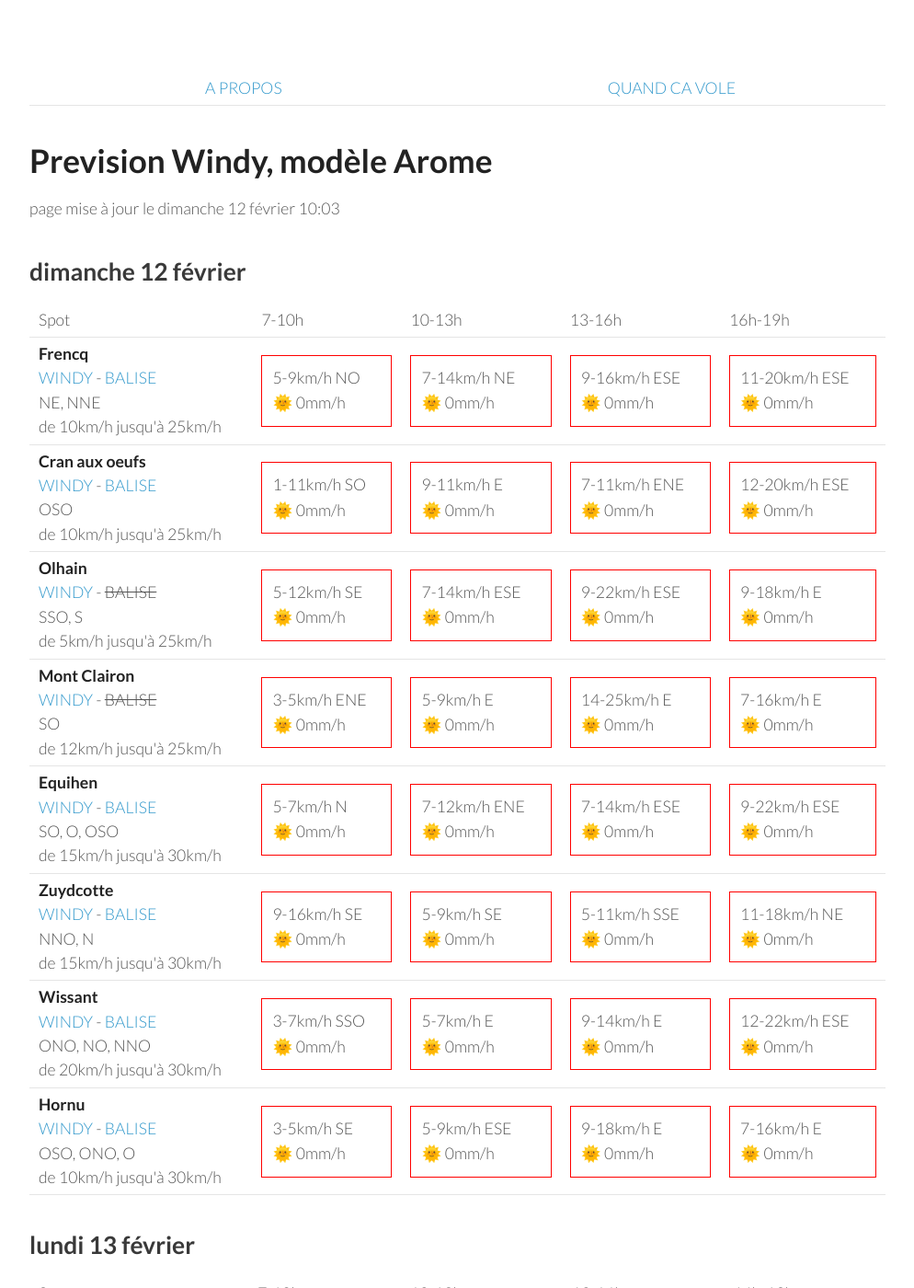
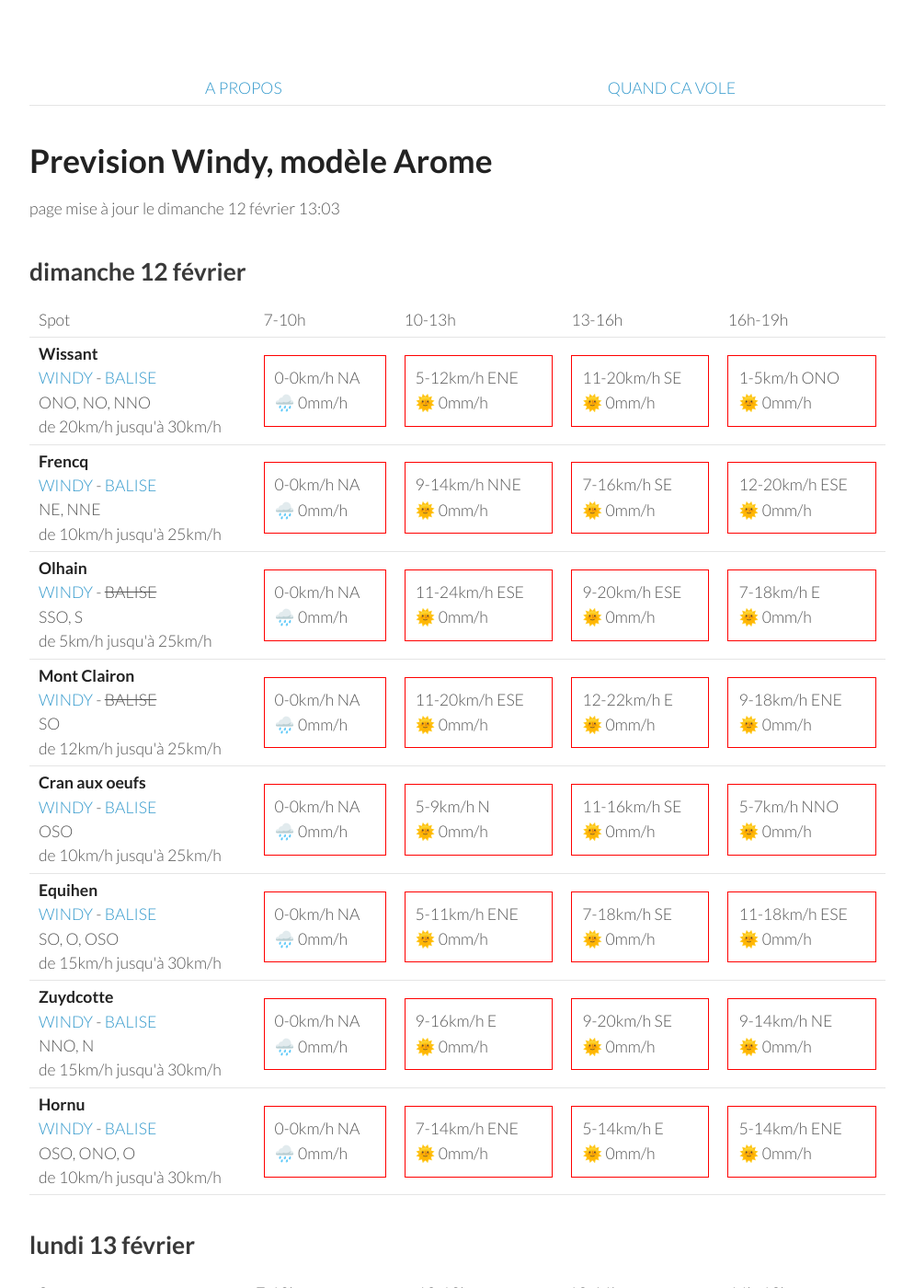
Before and after one commit to parapente-dans-le-nord/parapente-dans-le-nord.github.io, a Jekyll site: the page built from all.markdown, in a window 1280 px wide and 1400 px high. Shown: the whole window at 92% size, without its empty margins (26-1020 px from the left). Built offline with Jekyll 4.4.1, drawn with Linux system fonts in a browser that asks for light colours; some of the changed text lies outside the part shown.

Commit message:
update index.markdown

```diff
--- a/all.markdown
+++ b/all.markdown
@@ -7,7 +7,7 @@ title:  "Tous les spots"
 {: .links}
 
 # Prevision Windy, modèle Arome
-page mise à jour le dimanche 12 février 10:03
+page mise à jour le dimanche 12 février 13:03
 
 ## dimanche 12 février
 
@@ -22,83 +22,75 @@ page mise à jour le dimanche 12 février 10:03
       <td>16h-19h</td>
     </tr>
 <tr>
+        <td><strong>Wissant</strong><br><a href="https://windy.com/50.885/1.653?50.488,1.653,8,m:e3XagdU">WINDY</a> - <span class=""><a href="https://balisemeteo.com/balise_histo.php?idBalise=159">BALISE</a> </span><br> <span class="vent-favorable">ONO, NO, NNO</span><br><span class="force-vent">de 20km/h jusqu'à 30km/h</span> </td>
+
+            <td><div class="not-flyable"><p>0-0km/h NA</p><p>🌧️ 0mm/h</p></div></td>
+            <td><div class="not-flyable"><p>5-12km/h ENE</p><p>🌞 0mm/h</p></div></td>
+            <td><div class="not-flyable"><p>11-20km/h SE</p><p>🌞 0mm/h</p></div></td>
+            <td><div class="not-flyable"><p>1-5km/h ONO</p><p>🌞 0mm/h</p></div></td>
+
+    </tr>
+<tr>
         <td><strong>Frencq</strong><br><a href="https://windy.com/50.559/1.669?50.159,1.670,8,m:e3qagdV">WINDY</a> - <span class=""><a href="https://balisemeteo.com/balise_histo.php?idBalise=159">BALISE</a> </span><br> <span class="vent-favorable">NE, NNE</span><br><span class="force-vent">de 10km/h jusqu'à 25km/h</span> </td>
 
-            <td><div class="not-flyable"><p>5-9km/h NO</p><p>🌞 0mm/h</p></div></td>
-            <td><div class="not-flyable"><p>7-14km/h NE</p><p>🌞 0mm/h</p></div></td>
-            <td><div class="not-flyable"><p>9-16km/h ESE</p><p>🌞 0mm/h</p></div></td>
+            <td><div class="not-flyable"><p>0-0km/h NA</p><p>🌧️ 0mm/h</p></div></td>
+            <td><div class="not-flyable"><p>9-14km/h NNE</p><p>🌞 0mm/h</p></div></td>
+            <td><div class="not-flyable"><p>7-16km/h SE</p><p>🌞 0mm/h</p></div></td>
+            <td><div class="not-flyable"><p>12-20km/h ESE</p><p>🌞 0mm/h</p></div></td>
+
+    </tr>
+<tr>
+        <td><strong>Olhain</strong><br><a href="https://windy.com/50.434/2.586?50.031,2.587,8,m:e3eagft">WINDY</a> - <span class="no-balise"> BALISE </span><br> <span class="vent-favorable">SSO, S</span><br><span class="force-vent">de 5km/h jusqu'à 25km/h</span> </td>
+
+            <td><div class="not-flyable"><p>0-0km/h NA</p><p>🌧️ 0mm/h</p></div></td>
+            <td><div class="not-flyable"><p>11-24km/h ESE</p><p>🌞 0mm/h</p></div></td>
+            <td><div class="not-flyable"><p>9-20km/h ESE</p><p>🌞 0mm/h</p></div></td>
+            <td><div class="not-flyable"><p>7-18km/h E</p><p>🌞 0mm/h</p></div></td>
+
+    </tr>
+<tr>
+        <td><strong>Mont Clairon</strong><br><a href="https://windy.com/49.919/2.729?49.515,2.730,8,m:e2magfH">WINDY</a> - <span class="no-balise"> BALISE </span><br> <span class="vent-favorable">SO</span><br><span class="force-vent">de 12km/h jusqu'à 25km/h</span> </td>
+
+            <td><div class="not-flyable"><p>0-0km/h NA</p><p>🌧️ 0mm/h</p></div></td>
             <td><div class="not-flyable"><p>11-20km/h ESE</p><p>🌞 0mm/h</p></div></td>
-
+            <td><div class="not-flyable"><p>12-22km/h E</p><p>🌞 0mm/h</p></div></td>
+            <td><div class="not-flyable"><p>9-18km/h ENE</p><p>🌞 0mm/h</p></div></td>
 
     </tr>
 <tr>
         <td><strong>Cran aux oeufs</strong><br><a href="https://windy.com/50.847/1.584?50.451,1.582,8,m:e3TagdN">WINDY</a> - <span class=""><a href="https://www.meteociel.fr/temps-reel/obs_villes.php?code2=7004">BALISE</a> </span><br> <span class="vent-favorable">OSO</span><br><span class="force-vent">de 10km/h jusqu'à 25km/h</span> </td>
 
-            <td><div class="not-flyable"><p>1-11km/h SO</p><p>🌞 0mm/h</p></div></td>
-            <td><div class="not-flyable"><p>9-11km/h E</p><p>🌞 0mm/h</p></div></td>
-            <td><div class="not-flyable"><p>7-11km/h ENE</p><p>🌞 0mm/h</p></div></td>
-            <td><div class="not-flyable"><p>12-20km/h ESE</p><p>🌞 0mm/h</p></div></td>
-
-
-    </tr>
-<tr>
-        <td><strong>Olhain</strong><br><a href="https://windy.com/50.434/2.586?50.031,2.587,8,m:e3eagft">WINDY</a> - <span class="no-balise"> BALISE </span><br> <span class="vent-favorable">SSO, S</span><br><span class="force-vent">de 5km/h jusqu'à 25km/h</span> </td>
-
-            <td><div class="not-flyable"><p>5-12km/h SE</p><p>🌞 0mm/h</p></div></td>
-            <td><div class="not-flyable"><p>7-14km/h ESE</p><p>🌞 0mm/h</p></div></td>
-            <td><div class="not-flyable"><p>9-22km/h ESE</p><p>🌞 0mm/h</p></div></td>
-            <td><div class="not-flyable"><p>9-18km/h E</p><p>🌞 0mm/h</p></div></td>
-
-
-    </tr>
-<tr>
-        <td><strong>Mont Clairon</strong><br><a href="https://windy.com/49.919/2.729?49.515,2.730,8,m:e2magfH">WINDY</a> - <span class="no-balise"> BALISE </span><br> <span class="vent-favorable">SO</span><br><span class="force-vent">de 12km/h jusqu'à 25km/h</span> </td>
-
-            <td><div class="not-flyable"><p>3-5km/h ENE</p><p>🌞 0mm/h</p></div></td>
-            <td><div class="not-flyable"><p>5-9km/h E</p><p>🌞 0mm/h</p></div></td>
-            <td><div class="not-flyable"><p>14-25km/h E</p><p>🌞 0mm/h</p></div></td>
-            <td><div class="not-flyable"><p>7-16km/h E</p><p>🌞 0mm/h</p></div></td>
-
+            <td><div class="not-flyable"><p>0-0km/h NA</p><p>🌧️ 0mm/h</p></div></td>
+            <td><div class="not-flyable"><p>5-9km/h N</p><p>🌞 0mm/h</p></div></td>
+            <td><div class="not-flyable"><p>11-16km/h SE</p><p>🌞 0mm/h</p></div></td>
+            <td><div class="not-flyable"><p>5-7km/h NNO</p><p>🌞 0mm/h</p></div></td>
 
     </tr>
 <tr>
         <td><strong>Equihen</strong><br><a href="https://windy.com/50.679/1.572?50.279,1.571,8,m:e3CagdM">WINDY</a> - <span class=""><a href="https://balisemeteo.com/balise_histo.php?idBalise=159">BALISE</a> </span><br> <span class="vent-favorable">SO, O, OSO</span><br><span class="force-vent">de 15km/h jusqu'à 30km/h</span> </td>
 
-            <td><div class="not-flyable"><p>5-7km/h N</p><p>🌞 0mm/h</p></div></td>
-            <td><div class="not-flyable"><p>7-12km/h ENE</p><p>🌞 0mm/h</p></div></td>
-            <td><div class="not-flyable"><p>7-14km/h ESE</p><p>🌞 0mm/h</p></div></td>
-            <td><div class="not-flyable"><p>9-22km/h ESE</p><p>🌞 0mm/h</p></div></td>
-
+            <td><div class="not-flyable"><p>0-0km/h NA</p><p>🌧️ 0mm/h</p></div></td>
+            <td><div class="not-flyable"><p>5-11km/h ENE</p><p>🌞 0mm/h</p></div></td>
+            <td><div class="not-flyable"><p>7-18km/h SE</p><p>🌞 0mm/h</p></div></td>
+            <td><div class="not-flyable"><p>11-18km/h ESE</p><p>🌞 0mm/h</p></div></td>
 
     </tr>
 <tr>
         <td><strong>Zuydcotte</strong><br><a href="https://windy.com/51.064/2.491?50.669,2.488,8,m:e4hagfk">WINDY</a> - <span class=""><a href="https://www.allosurf.net/meteo/live/dunkerque-station-meteo-lfak-8329.html">BALISE</a> </span><br> <span class="vent-favorable">NNO, N</span><br><span class="force-vent">de 15km/h jusqu'à 30km/h</span> </td>
 
-            <td><div class="not-flyable"><p>9-16km/h SE</p><p>🌞 0mm/h</p></div></td>
-            <td><div class="not-flyable"><p>5-9km/h SE</p><p>🌞 0mm/h</p></div></td>
-            <td><div class="not-flyable"><p>5-11km/h SSE</p><p>🌞 0mm/h</p></div></td>
-            <td><div class="not-flyable"><p>11-18km/h NE</p><p>🌞 0mm/h</p></div></td>
-
-
-    </tr>
-<tr>
-        <td><strong>Wissant</strong><br><a href="https://windy.com/50.885/1.653?50.488,1.653,8,m:e3XagdU">WINDY</a> - <span class=""><a href="https://balisemeteo.com/balise_histo.php?idBalise=159">BALISE</a> </span><br> <span class="vent-favorable">ONO, NO, NNO</span><br><span class="force-vent">de 20km/h jusqu'à 30km/h</span> </td>
-
-            <td><div class="not-flyable"><p>3-7km/h SSO</p><p>🌞 0mm/h</p></div></td>
-            <td><div class="not-flyable"><p>5-7km/h E</p><p>🌞 0mm/h</p></div></td>
-            <td><div class="not-flyable"><p>9-14km/h E</p><p>🌞 0mm/h</p></div></td>
-            <td><div class="not-flyable"><p>12-22km/h ESE</p><p>🌞 0mm/h</p></div></td>
-
+            <td><div class="not-flyable"><p>0-0km/h NA</p><p>🌧️ 0mm/h</p></div></td>
+            <td><div class="not-flyable"><p>9-16km/h E</p><p>🌞 0mm/h</p></div></td>
+            <td><div class="not-flyable"><p>9-20km/h SE</p><p>🌞 0mm/h</p></div></td>
+            <td><div class="not-flyable"><p>9-14km/h NE</p><p>🌞 0mm/h</p></div></td>
 
     </tr>
 <tr>
         <td><strong>Hornu</strong><br><a href="https://windy.com/50.424/3.819?50.024,3.818,8,m:e3daghw">WINDY</a> - <span class=""><a href="https://balisemeteo.com/balise_histo.php?idBalise=5040">BALISE</a> </span><br> <span class="vent-favorable">OSO, ONO, O</span><br><span class="force-vent">de 10km/h jusqu'à 30km/h</span> </td>
 
-            <td><div class="not-flyable"><p>3-5km/h SE</p><p>🌞 0mm/h</p></div></td>
-            <td><div class="not-flyable"><p>5-9km/h ESE</p><p>🌞 0mm/h</p></div></td>
-            <td><div class="not-flyable"><p>9-18km/h E</p><p>🌞 0mm/h</p></div></td>
-            <td><div class="not-flyable"><p>7-16km/h E</p><p>🌞 0mm/h</p></div></td>
-
+            <td><div class="not-flyable"><p>0-0km/h NA</p><p>🌧️ 0mm/h</p></div></td>
+            <td><div class="not-flyable"><p>7-14km/h ENE</p><p>🌞 0mm/h</p></div></td>
+            <td><div class="not-flyable"><p>5-14km/h E</p><p>🌞 0mm/h</p></div></td>
+            <td><div class="not-flyable"><p>5-14km/h ENE</p><p>🌞 0mm/h</p></div></td>
 
     </tr>
 
@@ -120,69 +112,69 @@ page mise à jour le dimanche 12 février 10:03
 <tr>
         <td><strong>Olhain</strong><br><a href="https://windy.com/50.434/2.586?50.031,2.587,8,m:e3eagft">WINDY</a> - <span class="no-balise"> BALISE </span><br> <span class="vent-favorable">SSO, S</span><br><span class="force-vent">de 5km/h jusqu'à 25km/h</span> </td>
 
-            <td><div class="flyable"><p>12-25km/h S</p><p>🌞 0mm/h</p></div></td>
-            <td><div class="flyable"><p>12-24km/h S</p><p>🌞 0mm/h</p></div></td>
+            <td><div class="not-flyable"><p>5-12km/h SSE</p><p>🌞 0mm/h</p></div></td>
+            <td><div class="flyable"><p>9-16km/h S</p><p>🌞 0mm/h</p></div></td>
+            <td><div class="not-flyable"><p>11-24km/h SSE</p><p>🌞 0mm/h</p></div></td>
             <td><div class="flyable"><p>11-22km/h S</p><p>🌞 0mm/h</p></div></td>
-            <td><div class="not-flyable"><p>11-20km/h SSE</p><p>🌞 0mm/h</p></div></td>
 
 
     </tr>
 <tr>
         <td><strong>Licques</strong><br><a href="https://windy.com/50.786/1.936?50.388,1.934,8">WINDY</a> - <span class="no-balise"> BALISE </span><br> <span class="vent-favorable">S, SSE, SE</span><br><span class="force-vent">de 10km/h jusqu'à 25km/h</span> </td>
 
-            <td><div class="not-flyable"><p>3-3km/h E</p><p>🌞 0mm/h</p></div></td>
-            <td><div class="not-flyable"><p>3-5km/h S</p><p>🌞 0mm/h</p></div></td>
-            <td><div class="not-flyable"><p>5-14km/h S</p><p>🌞 0mm/h</p></div></td>
-            <td><div class="not-flyable"><p>9-16km/h SSE</p><p>🌞 0mm/h</p></div></td>
+            <td><div class="not-flyable"><p>3-9km/h SE</p><p>🌞 0mm/h</p></div></td>
+            <td><div class="not-flyable"><p>5-9km/h SE</p><p>🌞 0mm/h</p></div></td>
+            <td><div class="not-flyable"><p>7-14km/h SSE</p><p>🌞 0mm/h</p></div></td>
+            <td><div class="flyable"><p>11-18km/h SSE</p><p>🌞 0mm/h</p></div></td>
+
+
+    </tr>
+<tr>
+        <td><strong>Cran aux oeufs</strong><br><a href="https://windy.com/50.847/1.584?50.451,1.582,8,m:e3TagdN">WINDY</a> - <span class=""><a href="https://www.meteociel.fr/temps-reel/obs_villes.php?code2=7004">BALISE</a> </span><br> <span class="vent-favorable">OSO</span><br><span class="force-vent">de 10km/h jusqu'à 25km/h</span> </td>
+
+            <td><div class="not-flyable"><p>16-22km/h ESE</p><p>🌞 0mm/h</p></div></td>
+            <td><div class="not-flyable"><p>12-24km/h SE</p><p>🌞 0mm/h</p></div></td>
+            <td><div class="not-flyable"><p>5-11km/h OSO</p><p>🌞 0mm/h</p></div></td>
+            <td><div class="not-flyable"><p>5-11km/h NNE</p><p>🌞 0mm/h</p></div></td>
 
 
     </tr>
 <tr>
         <td><strong>La Comté</strong><br><a href="https://windy.com/50.426/2.500?50.025,2.499,8">WINDY</a> - <span class=""><a href="https://balisemeteo.com/balise.php?idBalise=">BALISE</a> </span><br> <span class="vent-favorable">O, ONO, NO</span><br><span class="force-vent">de 6km/h jusqu'à 25km/h</span> </td>
 
-            <td><div class="not-flyable"><p>11-22km/h S</p><p>🌞 0mm/h</p></div></td>
-            <td><div class="not-flyable"><p>11-20km/h S</p><p>🌞 0mm/h</p></div></td>
-            <td><div class="not-flyable"><p>11-22km/h S</p><p>🌞 0mm/h</p></div></td>
-            <td><div class="not-flyable"><p>11-20km/h SSE</p><p>🌞 0mm/h</p></div></td>
+            <td><div class="not-flyable"><p>3-9km/h SSE</p><p>🌞 0mm/h</p></div></td>
+            <td><div class="not-flyable"><p>7-14km/h S</p><p>🌞 0mm/h</p></div></td>
+            <td><div class="not-flyable"><p>12-22km/h SSE</p><p>🌞 0mm/h</p></div></td>
+            <td><div class="not-flyable"><p>12-20km/h S</p><p>🌞 0mm/h</p></div></td>
 
 
     </tr>
 <tr>
         <td><strong>Frencq</strong><br><a href="https://windy.com/50.559/1.669?50.159,1.670,8,m:e3qagdV">WINDY</a> - <span class=""><a href="https://balisemeteo.com/balise_histo.php?idBalise=159">BALISE</a> </span><br> <span class="vent-favorable">NE, NNE</span><br><span class="force-vent">de 10km/h jusqu'à 25km/h</span> </td>
 
-            <td><div class="not-flyable"><p>9-14km/h SE</p><p>🌞 0mm/h</p></div></td>
-            <td><div class="not-flyable"><p>11-18km/h SE</p><p>🌞 0mm/h</p></div></td>
-            <td><div class="not-flyable"><p>11-20km/h SE</p><p>🌞 0mm/h</p></div></td>
-            <td><div class="not-flyable"><p>12-20km/h SE</p><p>🌞 0mm/h</p></div></td>
-
-
-    </tr>
-<tr>
-        <td><strong>Cran aux oeufs</strong><br><a href="https://windy.com/50.847/1.584?50.451,1.582,8,m:e3TagdN">WINDY</a> - <span class=""><a href="https://www.meteociel.fr/temps-reel/obs_villes.php?code2=7004">BALISE</a> </span><br> <span class="vent-favorable">OSO</span><br><span class="force-vent">de 10km/h jusqu'à 25km/h</span> </td>
-
-            <td><div class="not-flyable"><p>12-18km/h SE</p><p>🌞 0mm/h</p></div></td>
+            <td><div class="not-flyable"><p>7-12km/h ESE</p><p>🌞 0mm/h</p></div></td>
+            <td><div class="not-flyable"><p>11-16km/h SE</p><p>🌞 0mm/h</p></div></td>
+            <td><div class="not-flyable"><p>14-24km/h SE</p><p>🌞 0mm/h</p></div></td>
             <td><div class="not-flyable"><p>12-22km/h SSE</p><p>🌞 0mm/h</p></div></td>
-            <td><div class="not-flyable"><p>7-16km/h SSO</p><p>🌞 0mm/h</p></div></td>
-            <td><div class="not-flyable"><p>7-12km/h NNE</p><p>🌞 0mm/h</p></div></td>
 
 
     </tr>
 <tr>
         <td><strong>Equihen</strong><br><a href="https://windy.com/50.679/1.572?50.279,1.571,8,m:e3CagdM">WINDY</a> - <span class=""><a href="https://balisemeteo.com/balise_histo.php?idBalise=159">BALISE</a> </span><br> <span class="vent-favorable">SO, O, OSO</span><br><span class="force-vent">de 15km/h jusqu'à 30km/h</span> </td>
 
-            <td><div class="not-flyable"><p>11-18km/h SE</p><p>🌞 0mm/h</p></div></td>
-            <td><div class="not-flyable"><p>9-20km/h SSE</p><p>🌞 0mm/h</p></div></td>
-            <td><div class="not-flyable"><p>9-16km/h SSE</p><p>🌞 0mm/h</p></div></td>
-            <td><div class="not-flyable"><p>9-16km/h SE</p><p>🌞 0mm/h</p></div></td>
+            <td><div class="not-flyable"><p>14-22km/h ESE</p><p>🌞 0mm/h</p></div></td>
+            <td><div class="not-flyable"><p>11-20km/h SE</p><p>🌞 0mm/h</p></div></td>
+            <td><div class="not-flyable"><p>9-18km/h SSE</p><p>🌞 0mm/h</p></div></td>
+            <td><div class="not-flyable"><p>9-18km/h SSE</p><p>🌞 0mm/h</p></div></td>
 
 
     </tr>
 <tr>
         <td><strong>Zuydcotte</strong><br><a href="https://windy.com/51.064/2.491?50.669,2.488,8,m:e4hagfk">WINDY</a> - <span class=""><a href="https://www.allosurf.net/meteo/live/dunkerque-station-meteo-lfak-8329.html">BALISE</a> </span><br> <span class="vent-favorable">NNO, N</span><br><span class="force-vent">de 15km/h jusqu'à 30km/h</span> </td>
 
-            <td><div class="not-flyable"><p>9-12km/h SE</p><p>🌞 0mm/h</p></div></td>
+            <td><div class="not-flyable"><p>9-16km/h SE</p><p>🌞 0mm/h</p></div></td>
+            <td><div class="not-flyable"><p>9-16km/h SSE</p><p>🌞 0mm/h</p></div></td>
             <td><div class="not-flyable"><p>12-20km/h SSE</p><p>🌞 0mm/h</p></div></td>
-            <td><div class="not-flyable"><p>12-22km/h SSE</p><p>🌞 0mm/h</p></div></td>
             <td><div class="not-flyable"><p>12-22km/h SSE</p><p>🌞 0mm/h</p></div></td>
 
 
@@ -190,29 +182,29 @@ page mise à jour le dimanche 12 février 10:03
 <tr>
         <td><strong>Wissant</strong><br><a href="https://windy.com/50.885/1.653?50.488,1.653,8,m:e3XagdU">WINDY</a> - <span class=""><a href="https://balisemeteo.com/balise_histo.php?idBalise=159">BALISE</a> </span><br> <span class="vent-favorable">ONO, NO, NNO</span><br><span class="force-vent">de 20km/h jusqu'à 30km/h</span> </td>
 
+            <td><div class="not-flyable"><p>12-18km/h SE</p><p>🌞 0mm/h</p></div></td>
+            <td><div class="not-flyable"><p>11-24km/h SE</p><p>🌞 0mm/h</p></div></td>
             <td><div class="not-flyable"><p>5-12km/h SSE</p><p>🌞 0mm/h</p></div></td>
-            <td><div class="not-flyable"><p>12-27km/h SSE</p><p>🌞 0mm/h</p></div></td>
-            <td><div class="not-flyable"><p>5-14km/h SSE</p><p>🌞 0mm/h</p></div></td>
-            <td><div class="not-flyable"><p>5-12km/h N</p><p>🌞 0mm/h</p></div></td>
+            <td><div class="not-flyable"><p>5-9km/h NNO</p><p>🌞 0mm/h</p></div></td>
 
 
     </tr>
 <tr>
         <td><strong>Hornu</strong><br><a href="https://windy.com/50.424/3.819?50.024,3.818,8,m:e3daghw">WINDY</a> - <span class=""><a href="https://balisemeteo.com/balise_histo.php?idBalise=5040">BALISE</a> </span><br> <span class="vent-favorable">OSO, ONO, O</span><br><span class="force-vent">de 10km/h jusqu'à 30km/h</span> </td>
 
-            <td><div class="not-flyable"><p>3-7km/h ESE</p><p>🌞 0mm/h</p></div></td>
-            <td><div class="not-flyable"><p>5-12km/h S</p><p>🌞 0mm/h</p></div></td>
-            <td><div class="not-flyable"><p>7-16km/h SSO</p><p>🌞 0mm/h</p></div></td>
-            <td><div class="not-flyable"><p>5-14km/h S</p><p>🌞 0mm/h</p></div></td>
+            <td><div class="not-flyable"><p>5-9km/h ESE</p><p>🌞 0mm/h</p></div></td>
+            <td><div class="not-flyable"><p>3-9km/h SSE</p><p>🌞 0mm/h</p></div></td>
+            <td><div class="not-flyable"><p>5-12km/h SSO</p><p>🌞 0mm/h</p></div></td>
+            <td><div class="not-flyable"><p>5-12km/h SSO</p><p>🌞 0mm/h</p></div></td>
 
 
     </tr>
 <tr>
         <td><strong>Mont Clairon</strong><br><a href="https://windy.com/49.919/2.729?49.515,2.730,8,m:e2magfH">WINDY</a> - <span class="no-balise"> BALISE </span><br> <span class="vent-favorable">SO</span><br><span class="force-vent">de 12km/h jusqu'à 25km/h</span> </td>
 
-            <td><div class="not-flyable"><p>7-14km/h SE</p><p>🌞 0mm/h</p></div></td>
-            <td><div class="not-flyable"><p>9-14km/h SE</p><p>🌞 0mm/h</p></div></td>
-            <td><div class="not-flyable"><p>9-16km/h SE</p><p>🌞 0mm/h</p></div></td>
+            <td><div class="not-flyable"><p>5-12km/h ESE</p><p>🌞 0mm/h</p></div></td>
+            <td><div class="not-flyable"><p>7-12km/h ESE</p><p>🌞 0mm/h</p></div></td>
+            <td><div class="not-flyable"><p>11-18km/h SE</p><p>🌞 0mm/h</p></div></td>
             <td><div class="not-flyable"><p>9-18km/h SSE</p><p>🌞 0mm/h</p></div></td>
 
 
@@ -220,10 +212,10 @@ page mise à jour le dimanche 12 février 10:03
 <tr>
         <td><strong>Dannes</strong><br><a href="https://windy.com/50.587/1.637?50.188,1.637,8">WINDY</a> - <span class="no-balise"> BALISE </span><br> <span class="vent-favorable">O, OSO, SO, ONO</span><br><span class="force-vent">de 12km/h jusqu'à 20km/h</span> </td>
 
-            <td><div class="not-flyable"><p>18-25km/h SE</p><p>🌞 0mm/h</p></div></td>
-            <td><div class="not-flyable"><p>18-29km/h SE</p><p>🌞 0mm/h</p></div></td>
+            <td><div class="not-flyable"><p>18-25km/h ESE</p><p>🌞 0mm/h</p></div></td>
+            <td><div class="not-flyable"><p>20-29km/h SE</p><p>🌞 0mm/h</p></div></td>
+            <td><div class="not-flyable"><p>18-31km/h SE</p><p>🌞 0mm/h</p></div></td>
             <td><div class="not-flyable"><p>14-25km/h SE</p><p>🌞 0mm/h</p></div></td>
-            <td><div class="not-flyable"><p>12-22km/h SE</p><p>🌞 0mm/h</p></div></td>
 
 
     </tr>
```
Also changed, not shown: index.markdown (+14 -4 lines).
